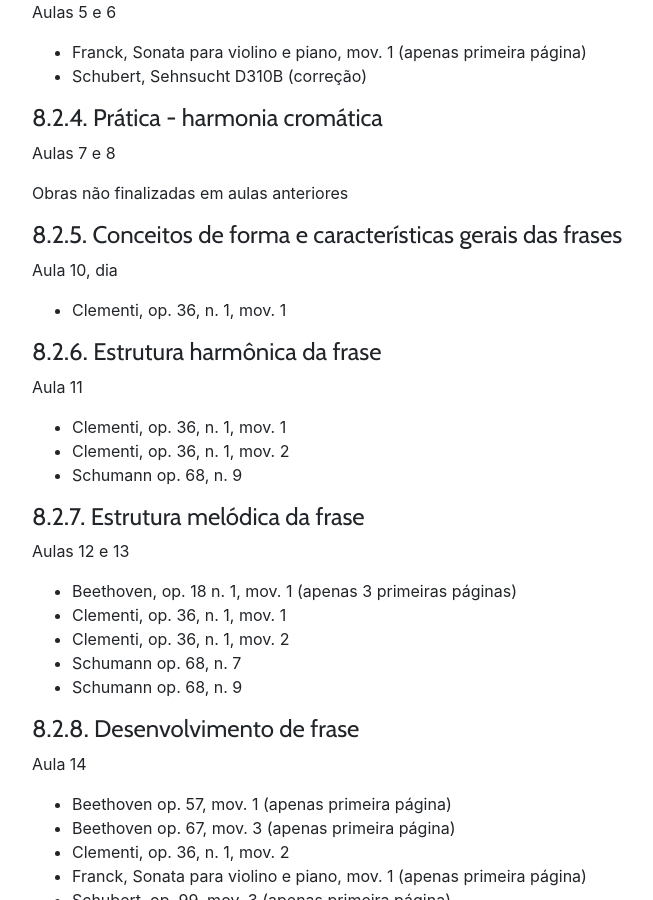
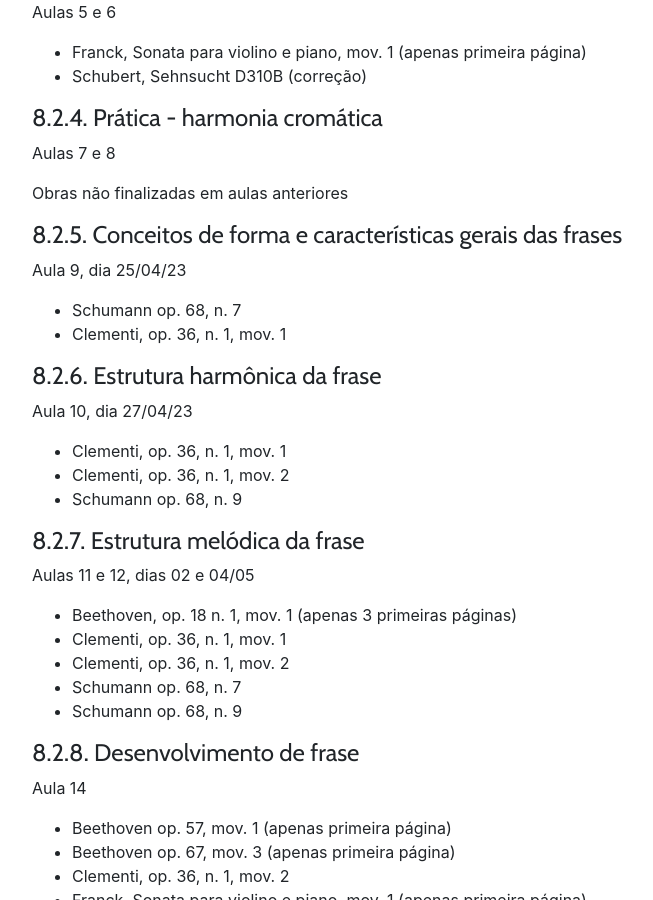
Before and after one commit to kroger/genosmus, a Jekyll site: the page built from _marcos/musa71.md, in a window 1280 px wide and 900 px high, scrolled down 5247 px. Shown: the whole window, without its empty margins (68-721 px from the left). Built offline with Jekyll 4.4.1, drawn with Linux system fonts in a browser that asks for light colours; nearby versions of some CDN libraries; the table of contents is made by our own code.

Commit message:
Adaptação de cronograma

```diff
--- a/_marcos/musa71.md
+++ b/_marcos/musa71.md
@@ -230,13 +230,16 @@
 
 #### 8.2.5. Conceitos de forma e características gerais das frases
 
-Aula 10, dia
+<!-- Aula 10, dia -->
+Aula 9, dia 25/04/23
 
+- Schumann op. 68, n. 7
 - Clementi, op. 36, n. 1, mov. 1
 
 #### 8.2.6. Estrutura harmônica da frase
 
-Aula 11
+<!-- Aula 11 -->
+Aula 10, dia 27/04/23
 
 - Clementi, op. 36, n. 1, mov. 1
 - Clementi, op. 36, n. 1, mov. 2
@@ -244,7 +247,8 @@
 
 #### 8.2.7. Estrutura melódica da frase
 
-Aulas 12 e 13
+<!-- Aulas 12 e 13 -->
+Aulas 11 e 12, dias 02 e 04/05
 
 - Beethoven, op. 18 n. 1, mov. 1 (apenas 3 primeiras páginas)
 - Clementi, op. 36, n. 1, mov. 1
```
